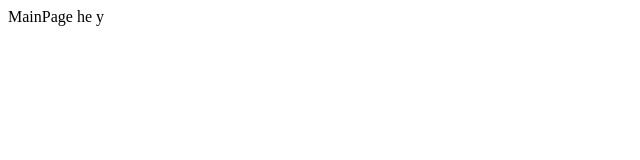
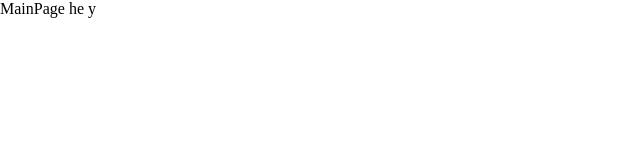
Before and after one commit to AbhishekNSanthosh/ieee_sb_ccet, a React (Vite) app in the folder frontend/: page / in a window 1280 px wide. Shown: the top 160 px of the page, without its empty margins (0-640 px from the left). Built offline with nearby package versions, Linux system fonts and the light colour scheme.

Commit message:
dev-stage8

```diff
--- a/frontend/src/App.jsx
+++ b/frontend/src/App.jsx
@@ -4,6 +4,7 @@ import {
   Navigate
 } from "react-router-dom";
 import { lazy } from "react";
+import './App.module.css'
 
 const MainPage = lazy(() =>
   import('./modules/Pages/MainPage/MainPage')
--- /dev/null
+++ b/frontend/src/App.module.css
@@ -0,0 +1,4 @@
+*{
+    margin: 0;
+    padding: 0;
+}
```
